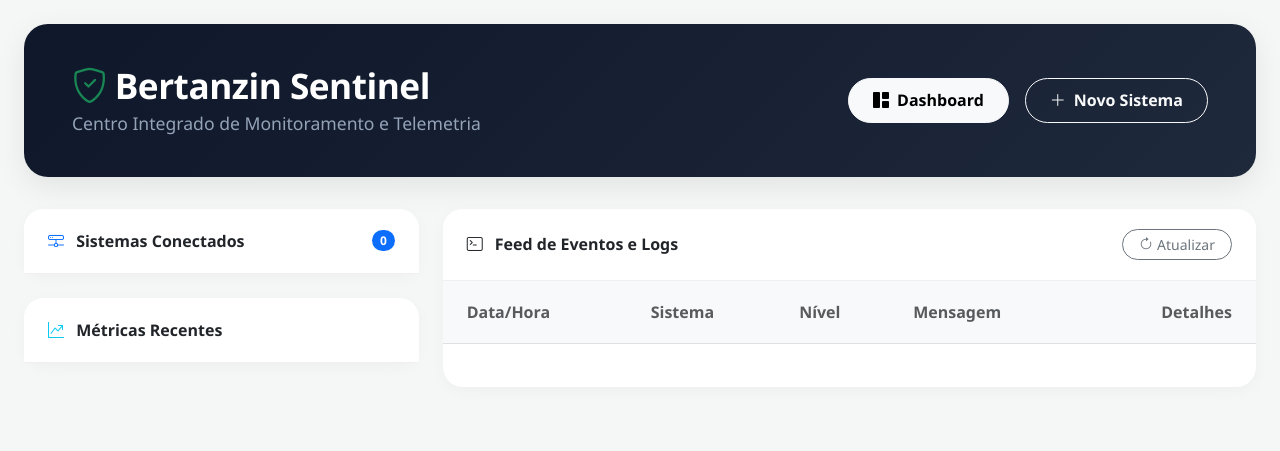
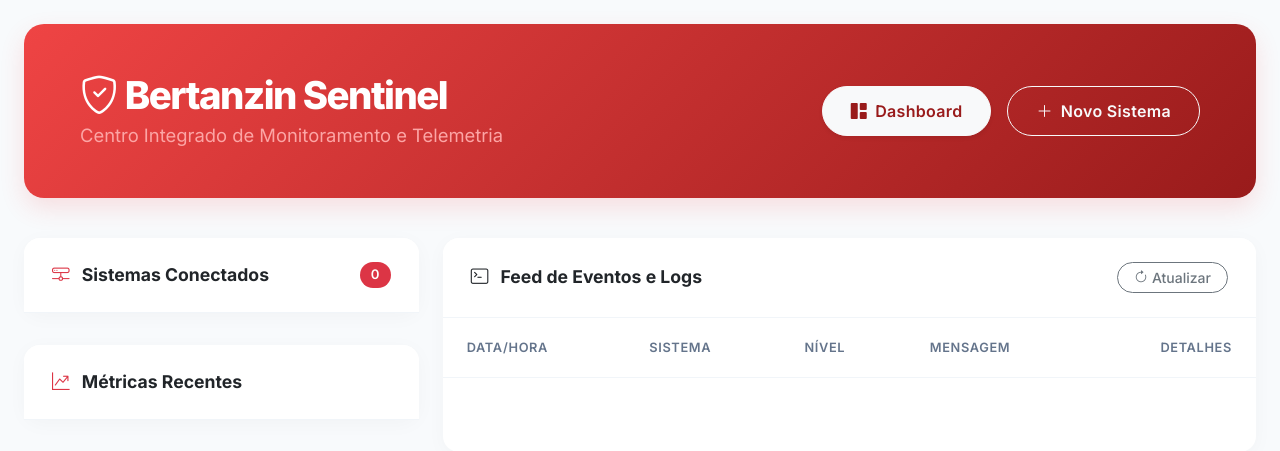
Before and after one commit to pedrobertanzin-design/bertanzin-sentinel, a PHP site: page /bertanzin-sentinel/ in a window 1280 px wide. Shown: the top 451 px of the page. Run offline with PHP 8.4, Linux system fonts and the light colour scheme; data that the repository does not hold is empty; some libraries are stand-ins or nearby versions.

Commit message:
feat: trazendo cores impactante para reforça a id. visual do projeto

```diff
--- a/index.php
+++ b/index.php
@@ -33,92 +33,140 @@ $metricas = $stmtMetricas->fetchAll(PDO::FETCH_ASSOC);
     <meta charset="UTF-8">
     <meta name="viewport" content="width=device-width, initial-scale=1.0">
     <title>Dashboard - Bertanzin Sentinel</title>
+
+    <!-- Fonte Inter (Pesos: 400, 500, 600, 700, 800) -->
+    <link rel="preconnect" href="https://fonts.googleapis.com">
+    <link rel="preconnect" href="https://fonts.gstatic.com" crossorigin>
+    <link href="https://fonts.googleapis.com/css2?family=Inter:wght@400;500;600;700;800&display=swap" rel="stylesheet">
+
     <link href="https://cdn.jsdelivr.net/npm/bootstrap@5.3.0/dist/css/bootstrap.min.css" rel="stylesheet">
     <link rel="stylesheet" href="https://cdn.jsdelivr.net/npm/bootstrap-icons@1.11.1/font/bootstrap-icons.css">
+
     <style>
+        /* Base e Tipografia */
         body {
-            background-color: #f4f7f6;
-            font-family: 'Segoe UI', system-ui, -apple-system, sans-serif;
+            background-color: #f8fafc;
+            font-family: 'Inter', sans-serif;
+            color: #334155;
         }
 
-        /* Novo Cabeçalho Grande e Arredondado */
+        .fw-medium { font-weight: 500 !important; }
+        .fw-semibold { font-weight: 600 !important; }
+        .fw-bold { font-weight: 700 !important; }
+        .fw-extrabold { font-weight: 800 !important; }
+
+        /* Cabeçalho Red & Glow Effect */
         .main-header {
-            background: linear-gradient(135deg, #0f172a 0%, #1e293b 100%);
-            border-radius: 24px;
-            padding: 2.5rem 3rem;
+            /* Degradê de um vermelho claro/vivo para um escuro elegante */
+            background: linear-gradient(135deg, #ef4444 0%, #991b1b 100%);
+            border-radius: 20px;
+            padding: 3rem 3.5rem; /* Respiro extra */
             color: white;
-            box-shadow: 0 10px 30px rgba(0,0,0,0.08);
+            box-shadow: 0 10px 25px rgba(239, 68, 68, 0.15);
+            margin-bottom: 2.5rem;
+            /* Transição suave para o brilho e leve movimento */
+            transition: box-shadow 0.4s ease-in-out, transform 0.4s ease;
+        }
+        .main-header:hover {
+            box-shadow: 0 0 35px rgba(239, 68, 68, 0.55); /* Efeito de brilho */
+            transform: translateY(-2px);
+        }
+        .main-header h1 {
+            letter-spacing: -0.04em;
+            font-size: 2.4rem;
+        }
+        .main-header p {
+            color: #fca5a5; /* Tom rosa/vermelho bem claro para contraste na leitura */
+            font-size: 1.15rem;
+            font-weight: 400;
+        }
+
+        /* Botões */
+        .btn-custom {
+            border-radius: 50px;
+            padding: 0.75rem 1.75rem;
+            letter-spacing: 0.02em;
+            transition: all 0.2s ease;
+        }
+        .btn-light.btn-custom { color: #991b1b; }
+        .btn-light.btn-custom:hover { background-color: #f8fafc; transform: scale(1.03); }
+
+        /* Cartões (Cards) */
+        .card {
+            border: none;
+            border-radius: 16px;
+            box-shadow: 0 4px 20px rgba(0,0,0,0.03);
             margin-bottom: 2rem;
         }
-        .main-header h1 {
-            font-weight: 800;
-            letter-spacing: -0.5px;
-            font-size: 2.2rem;
-        }
-        .main-header p {
-            color: #94a3b8;
+        .card-header {
+            background-color: #fff;
+            border-bottom: 1px solid #f1f5f9;
             font-size: 1.1rem;
+            padding: 1.5rem 1.75rem;
+            border-top-left-radius: 16px !important;
+            border-top-right-radius: 16px !important;
         }
 
-        .card {
-            border: none;
-            border-radius: 20px;
-            box-shadow: 0 4px 15px rgba(0,0,0,0.03);
-            transition: transform 0.2s ease;
-            margin-bottom: 1.5rem;
-        }
-        .card:hover { transform: translateY(-3px); }
-        .card-header {
-            background-color: #fff;
-            border-bottom: 1px solid #f0f0f0;
-            font-weight: 600;
-            border-top-left-radius: 20px !important;
-            border-top-right-radius: 20px !important;
-            padding: 1.25rem 1.5rem;
+        /* Listas e Tabelas (Espaçamento UX) */
+        .list-group-item {
+            padding: 1.25rem 1.75rem;
+            border-color: #f1f5f9;
         }
 
+        .table > :not(caption) > * > * {
+            padding: 1.25rem 1.5rem;
+            vertical-align: middle;
+            border-bottom-color: #f1f5f9;
+        }
+        .table thead th {
+            font-size: 0.8rem;
+            letter-spacing: 0.05em;
+            text-transform: uppercase;
+            color: #64748b !important;
+        }
+
+        /* Elementos Visuais */
         .status-dot {
-            height: 12px;
-            width: 12px;
+            height: 10px;
+            width: 10px;
             background-color: #10b981;
             border-radius: 50%;
             display: inline-block;
-            box-shadow: 0 0 10px rgba(16, 185, 129, 0.6);
+            box-shadow: 0 0 10px rgba(16, 185, 129, 0.4);
         }
         .status-dot.offline {
             background-color: #ef4444;
-            box-shadow: 0 0 10px rgba(239, 68, 68, 0.6);
+            box-shadow: 0 0 10px rgba(239, 68, 68, 0.4);
         }
+        .badge { padding: 0.5em 0.85em; font-weight: 600; }
 
         .log-payload {
             font-size: 0.85rem;
             background: #1e293b;
-            color: #10b981;
-            padding: 15px;
+            color: #34d399;
+            padding: 1.25rem;
             border-radius: 12px;
             border: 1px solid #334155;
+            font-family: monospace;
         }
-
-        .table > :not(caption) > * > * { padding: 1.2rem 1rem; vertical-align: middle; }
-        .btn-custom { border-radius: 50px; font-weight: 600; padding: 0.6rem 1.5rem; }
     </style>
 </head>
 <body>
 
-<div class="container-fluid px-4 mt-4">
-    <!-- Cabeçalho Principal -->
+<div class="container-fluid px-4 mt-4 mb-5">
+    <!-- Cabeçalho Principal (Hero Header) -->
     <div class="main-header d-flex flex-column flex-md-row justify-content-between align-items-md-center">
         <div>
-            <h1 class="mb-1">
-                <i class="bi bi-shield-check text-success me-2"></i>Bertanzin Sentinel
+            <h1 class="mb-1 fw-extrabold">
+                <i class="bi bi-shield-check text-white me-2"></i>Bertanzin Sentinel
             </h1>
             <p class="mb-0">Centro Integrado de Monitoramento e Telemetria</p>
         </div>
         <div class="mt-4 mt-md-0 d-flex gap-3">
-            <a href="index.php" class="btn btn-light btn-custom">
+            <a href="index.php" class="btn btn-light fw-semibold btn-custom shadow-sm">
                 <i class="bi bi-grid-1x2-fill me-2"></i>Dashboard
             </a>
-            <a href="novo_sistema.php" class="btn btn-outline-light btn-custom">
+            <a href="novo_sistema.php" class="btn btn-outline-light fw-semibold btn-custom">
                 <i class="bi bi-plus-lg me-2"></i>Novo Sistema
             </a>
         </div>
@@ -128,16 +176,16 @@ $metricas = $stmtMetricas->fetchAll(PDO::FETCH_ASSOC);
         <!-- Coluna da Esquerda -->
         <div class="col-lg-4">
             <div class="card">
-                <div class="card-header d-flex justify-content-between align-items-center">
-                    <span><i class="bi bi-hdd-network text-primary me-2"></i> Sistemas Conectados</span>
-                    <span class="badge bg-primary rounded-pill"><?= count($sistemas) ?></span>
+                <div class="card-header fw-bold d-flex justify-content-between align-items-center">
+                    <span><i class="bi bi-hdd-network text-danger me-2"></i> Sistemas Conectados</span>
+                    <span class="badge bg-danger rounded-pill"><?= count($sistemas) ?></span>
                 </div>
                 <div class="list-group list-group-flush rounded-bottom">
                     <?php foreach($sistemas as $sis): ?>
-                        <div class="list-group-item d-flex justify-content-between align-items-center py-3 px-4">
+                        <div class="list-group-item d-flex justify-content-between align-items-center">
                             <div>
-                                <h6 class="mb-0 fw-bold"><?= htmlspecialchars($sis['nome']) ?></h6>
-                                <small class="text-muted">Adicionado em <?= date('d/m/y', strtotime($sis['criado_em'])) ?></small>
+                                <h6 class="mb-1 fw-bold text-dark"><?= htmlspecialchars($sis['nome']) ?></h6>
+                                <small class="text-muted fw-medium">Adicionado em <?= date('d/m/y', strtotime($sis['criado_em'])) ?></small>
                             </div>
                             <div class="d-flex align-items-center gap-2">
                                 <span class="text-muted small fw-medium"><?= $sis['ativo'] ? 'Online' : 'Offline' ?></span>
@@ -149,19 +197,19 @@ $metricas = $stmtMetricas->fetchAll(PDO::FETCH_ASSOC);
             </div>
 
             <div class="card">
-                <div class="card-header">
-                    <i class="bi bi-graph-up-arrow text-info me-2"></i> Métricas Recentes
+                <div class="card-header fw-bold">
+                    <i class="bi bi-graph-up-arrow text-danger me-2"></i> Métricas Recentes
                 </div>
                 <div class="list-group list-group-flush rounded-bottom">
                     <?php foreach($metricas as $metrica): ?>
-                        <div class="list-group-item py-3 px-4">
-                            <div class="d-flex justify-content-between align-items-start mb-1">
-                                <span class="fw-bold text-dark"><?= htmlspecialchars($metrica['nome_metrica']) ?></span>
-                                <span class="badge bg-light text-primary border rounded-pill px-3"><?= htmlspecialchars($metrica['valor_metrica']) ?></span>
+                        <div class="list-group-item">
+                            <div class="d-flex justify-content-between align-items-start mb-2">
+                                <span class="fw-semibold text-dark"><?= htmlspecialchars($metrica['nome_metrica']) ?></span>
+                                <span class="badge bg-light text-danger border rounded-pill px-3"><?= htmlspecialchars($metrica['valor_metrica']) ?></span>
                             </div>
-                            <div class="d-flex justify-content-between align-items-center mt-2">
+                            <div class="d-flex justify-content-between align-items-center">
                                 <small class="text-muted fw-medium"><i class="bi bi-box me-1"></i><?= htmlspecialchars($metrica['sistema_nome']) ?></small>
-                                <small class="text-muted"><?= date('H:i - d/m', strtotime($metrica['registrado_em'])) ?></small>
+                                <small class="text-muted fw-medium"><?= date('H:i - d/m', strtotime($metrica['registrado_em'])) ?></small>
                             </div>
                         </div>
                     <?php endforeach; ?>
@@ -172,20 +220,22 @@ $metricas = $stmtMetricas->fetchAll(PDO::FETCH_ASSOC);
         <!-- Coluna da Direita -->
         <div class="col-lg-8">
             <div class="card h-100">
-                <div class="card-header d-flex justify-content-between align-items-center">
+                <div class="card-header fw-bold d-flex justify-content-between align-items-center">
                     <span><i class="bi bi-terminal text-dark me-2"></i> Feed de Eventos e Logs</span>
-                    <button class="btn btn-sm btn-outline-secondary rounded-pill px-3"><i class="bi bi-arrow-clockwise me-1"></i>Atualizar</button>
+                    <button class="btn btn-sm btn-outline-secondary rounded-pill px-3 fw-medium" onclick="location.reload();">
+                        <i class="bi bi-arrow-clockwise me-1"></i>Atualizar
+                    </button>
                 </div>
                 <div class="card-body p-0">
                     <div class="table-responsive">
                         <table class="table table-hover mb-0">
-                            <thead class="table-light">
+                            <thead class="bg-light">
                                 <tr>
-                                    <th class="ps-4 text-muted fw-semibold">Data/Hora</th>
-                                    <th class="text-muted fw-semibold">Sistema</th>
-                                    <th class="text-muted fw-semibold">Nível</th>
-                                    <th class="text-muted fw-semibold">Mensagem</th>
-                                    <th class="pe-4 text-end text-muted fw-semibold">Detalhes</th>
+                                    <th class="ps-4 fw-semibold">Data/Hora</th>
+                                    <th class="fw-semibold">Sistema</th>
+                                    <th class="fw-semibold">Nível</th>
+                                    <th class="fw-semibold">Mensagem</th>
+                                    <th class="pe-4 text-end fw-semibold">Detalhes</th>
                                 </tr>
                             </thead>
                             <tbody>
@@ -205,11 +255,11 @@ $metricas = $stmtMetricas->fetchAll(PDO::FETCH_ASSOC);
                                             ?>
                                             <span class="badge <?= $bg ?> rounded-pill px-3"><i class="bi <?= $icon ?> me-1"></i><?= strtoupper(htmlspecialchars($evento['nivel'])) ?></span>
                                         </td>
-                                        <td class="text-secondary"><?= htmlspecialchars($evento['mensagem']) ?></td>
+                                        <td class="text-secondary fw-medium"><?= htmlspecialchars($evento['mensagem']) ?></td>
                                         <td class="pe-4 text-end">
                                             <?php if($evento['payload']): ?>
                                                 <button class="btn btn-sm btn-light border rounded-circle" type="button" data-bs-toggle="collapse" data-bs-target="#payload-<?= $evento['id'] ?>" title="Ver Payload">
-                                                    <i class="bi bi-braces"></i>
+                                                    <i class="bi bi-braces text-secondary"></i>
                                                 </button>
                                             <?php else: ?>
                                                 <span class="text-muted small">-</span>
```
